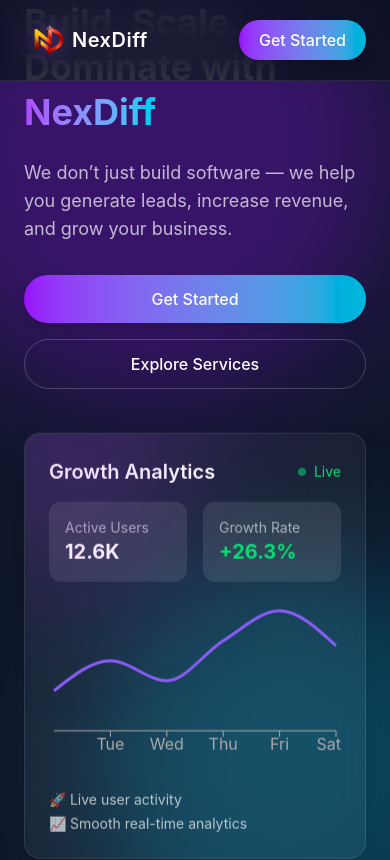
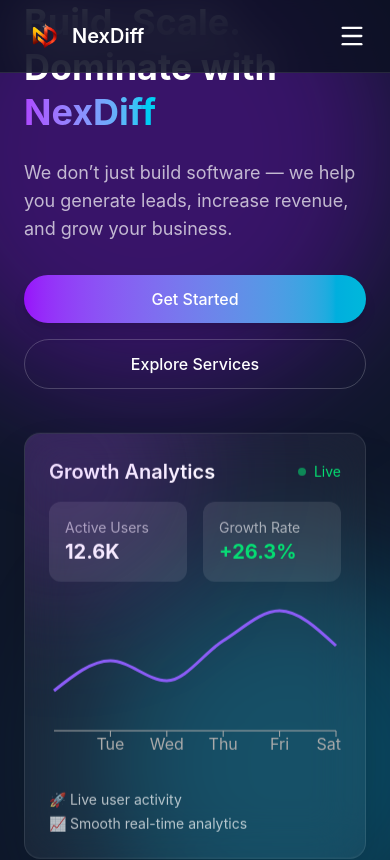
Before and after one commit to Mdgulfam-dev/NexDiff-frontend, a React (Vite) app: page / in a window 390 px wide. Shown: the top 860 px of the page. Built offline with nearby package versions, Linux system fonts and the light colour scheme.

Commit message:
update navbar

```diff
--- a/package.json
+++ b/package.json
@@ -14,6 +14,7 @@
     "@vercel/analytics": "^2.0.1",
     "axios": "^1.14.0",
     "framer-motion": "^12.38.0",
+    "lucide-react": "^1.7.0",
     "react": "^19.2.4",
     "react-dom": "^19.2.4",
     "react-helmet-async": "^3.0.0",
--- a/src/components/Navbar.jsx
+++ b/src/components/Navbar.jsx
@@ -1,26 +1,32 @@
 // import { Link, useNavigate } from "react-router-dom";
 // import { motion } from "framer-motion";
 // import logo from "../assets/logo.png";
-
 
 // const Navbar = () => {
 // const navigate = useNavigate();
 
 // return (
-//   <nav className="fixed w-full z-50 bg-white/5 backdrop-blur-lg border-b border-white/10">
-//     {" "}
+//   <nav className="fixed w-full z-50 bg-[#0B1120]/80 backdrop-blur-xl border-b border-white/10">
 //     <div className="max-w-7xl mx-auto px-6 py-4 flex justify-between items-center">
 //       {/* Logo */}
-//       <Link to="/" className="flex items-center gap-2">
-//         <img src={logo} alt="NexDiff Logo" className="w-12 h-12 object-contain" />
+//       <Link to="/" className="flex items-center group">
+//         {/* Logo Icon */}
+//         <div className="w-12 h-12 object-contain drop-shadow-[0_0_8px_rgba(168,85,247,0.4)]">
+//           <img
+//             src={logo}
+//             alt="NexDiff Logo"
+//             className="w-12 h-12 object-contain"
+//           />
+//         </div>
 
-//         <span className="text-xl font-bold bg-gradient-to-r from-purple-500 to-cyan-400 bg-clip-text text-transparent">
+//         {/* Text */}
+//         <span className="text-xl font-semibold text-white tracking-wide leading-none">
 //           NexDiff
 //         </span>
 //       </Link>
 
 //       {/* Links */}
-//       <div className="hidden md:flex gap-8 text-white/80">
+//       <div className="hidden md:flex gap-8 text-white/70">
 //         <Link to="/" className="hover:text-white transition">
 //           Home
 //         </Link>
@@ -38,9 +44,9 @@
 //         </Link>
 //       </div>
 
-//       {/* CTA Button */}
+//       {/* CTA */}
 //       <motion.button
-//         whileHover={{ scale: 1.1 }}
+//         whileHover={{ scale: 1.08 }}
 //         onClick={() => navigate("/contact")}
 //         className="bg-gradient-to-r from-purple-600 to-cyan-500 px-5 py-2 rounded-full text-white font-medium shadow-lg"
 //       >
@@ -53,65 +59,92 @@
 
 // export default Navbar;
 
-
-
-
-
 import { Link, useNavigate } from "react-router-dom";
 import { motion } from "framer-motion";
+import { useState } from "react";
+import { Menu, X } from "lucide-react";
 import logo from "../assets/logo.png";
 
 const Navbar = () => {
   const navigate = useNavigate();
+  const [isOpen, setIsOpen] = useState(false);
 
   return (
     <nav className="fixed w-full z-50 bg-[#0B1120]/80 backdrop-blur-xl border-b border-white/10">
       <div className="max-w-7xl mx-auto px-6 py-4 flex justify-between items-center">
         {/* Logo */}
-      <Link to="/" className="flex items-center group">
-        {/* Logo Icon */}
-        <div className="w-12 h-12 object-contain drop-shadow-[0_0_8px_rgba(168,85,247,0.4)]">
-          <img
-            src={logo}
-            alt="NexDiff Logo"
-            className="w-12 h-12 object-contain"
-          />
-        </div>
-
-        {/* Text */}
-        <span className="text-xl font-semibold text-white tracking-wide leading-none">
-          NexDiff
-        </span>
+        <Link to="/" className="flex items-center gap-2">
+          <img src={logo} alt="NexDiff Logo" className="w-10 h-10" />
+          <span className="text-xl font-semibold text-white">NexDiff</span>
         </Link>
 
-      {/* Links */}
+        {/* Desktop Links */}
         <div className="hidden md:flex gap-8 text-white/70">
-        <Link to="/" className="hover:text-white transition">
+          <Link to="/" className="hover:text-white">
             Home
           </Link>
-        <Link to="/services" className="hover:text-white transition">
+          <Link to="/services" className="hover:text-white">
             Services
           </Link>
-        <Link to="/about" className="hover:text-white transition">
+          <Link to="/about" className="hover:text-white">
             About
           </Link>
-        <Link to="/contact" className="hover:text-white transition">
+          <Link to="/contact" className="hover:text-white">
             Contact
           </Link>
-        <Link to="/blog" className="hover:text-white transition">
+          <Link to="/blog" className="hover:text-white">
             Blog
           </Link>
         </div>
 
-      {/* CTA */}
+        {/* CTA (Desktop only) */}
         <motion.button
           whileHover={{ scale: 1.08 }}
           onClick={() => navigate("/contact")}
-        className="bg-gradient-to-r from-purple-600 to-cyan-500 px-5 py-2 rounded-full text-white font-medium shadow-lg"
+          className="hidden md:block bg-gradient-to-r from-purple-600 to-cyan-500 px-5 py-2 rounded-full text-white font-medium"
         >
           Get Started
         </motion.button>
+
+        {/* Mobile Menu Button */}
+        <button
+          className="md:hidden text-white"
+          onClick={() => setIsOpen(!isOpen)}
+        >
+          {isOpen ? <X size={28} /> : <Menu size={28} />}
+        </button>
       </div>
+
+      {/* Mobile Dropdown */}
+      {isOpen && (
+        <div className="md:hidden px-6 pb-4 flex flex-col gap-4 text-white bg-[#0B1120]/95">
+          <Link to="/" onClick={() => setIsOpen(false)}>
+            Home
+          </Link>
+          <Link to="/services" onClick={() => setIsOpen(false)}>
+            Services
+          </Link>
+          <Link to="/about" onClick={() => setIsOpen(false)}>
+            About
+          </Link>
+          <Link to="/contact" onClick={() => setIsOpen(false)}>
+            Contact
+          </Link>
+          <Link to="/blog" onClick={() => setIsOpen(false)}>
+            Blog
+          </Link>
+
+          <button
+            onClick={() => {
+              setIsOpen(false);
+              navigate("/contact");
+            }}
+            className="bg-gradient-to-r from-purple-600 to-cyan-500 px-5 py-2 rounded-full text-white font-medium"
+          >
+            Get Started
+          </button>
+        </div>
+      )}
     </nav>
   );
 };
```
Also changed, not shown: 1 other file (tests, documents, lock files or other folders). Lines whose indentation alone changed are shown as unchanged.
